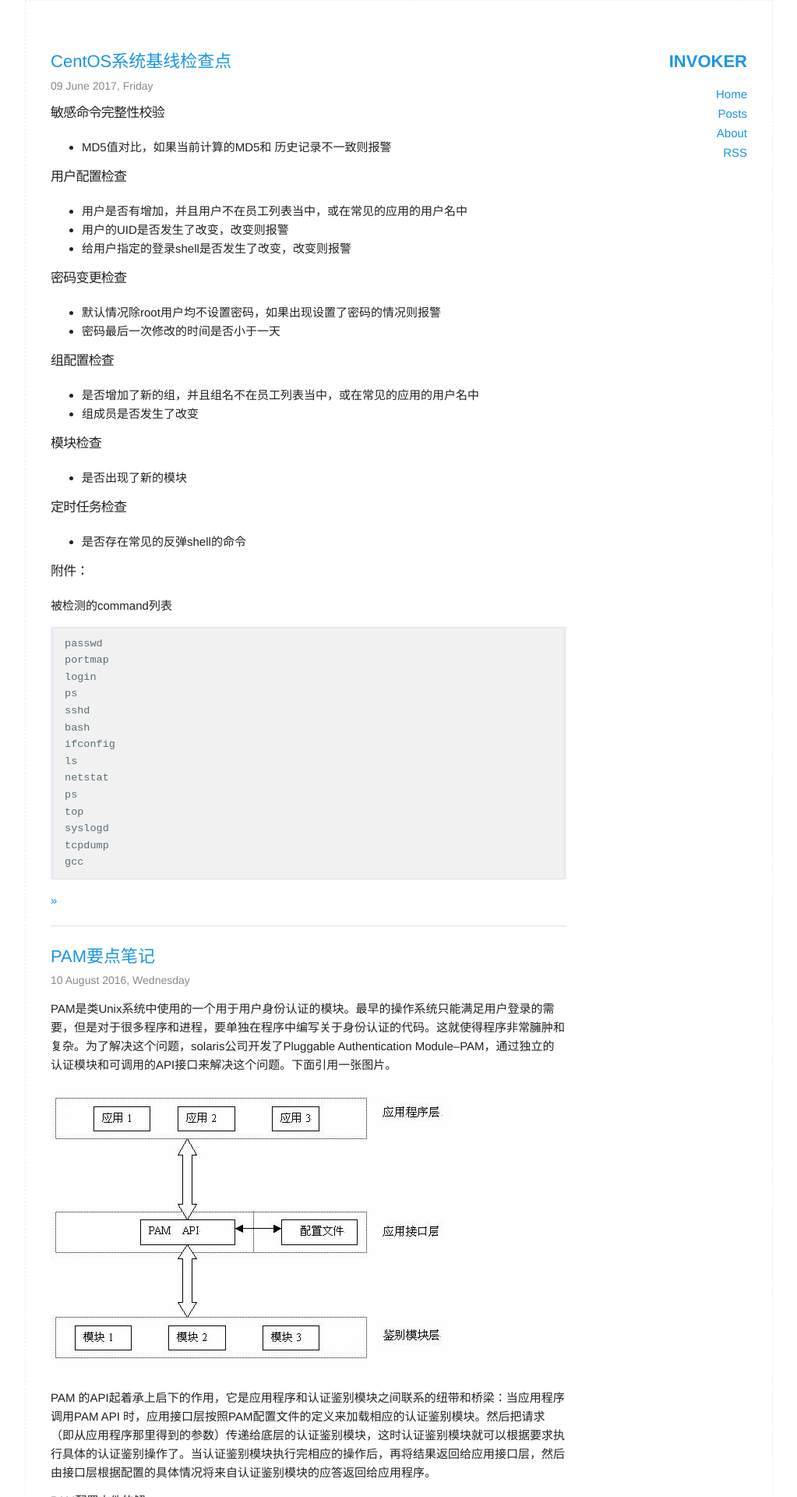
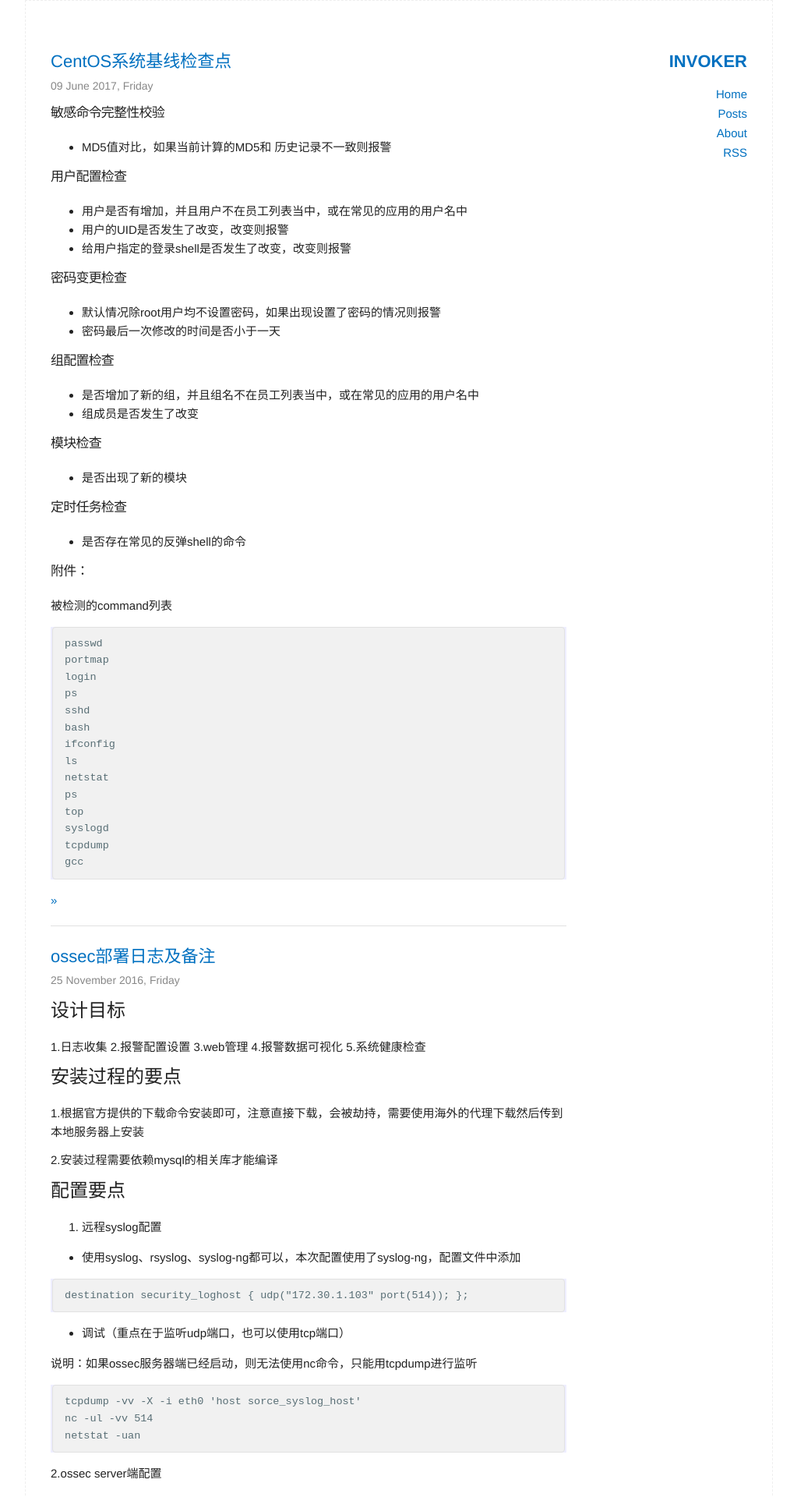
Before and after one commit to wangzf0225/wangzf0225.github.io, a Jekyll site: the page built from index.html, in a window 1280 px wide. Shown: the top 1920 px of the page at 78% size, without its empty margins (128-1151 px from the left). Built offline with Jekyll 4.4.1, drawn with Linux system fonts in a browser that asks for light colours; some of the changed text lies outside the part shown.

Commit message:
add new article

````diff
--- /dev/null
+++ b/_posts/2016-11-25-ossec-deploy-log-and-mark-comment.md
@@ -0,0 +1,135 @@
+---
+layout: post
+title:  "ossec部署日志及备注"
+date: 2016-11-25 15:06:26 +0800
+categories: note
+---
+# 设计目标
+
+1.日志收集
+2.报警配置设置
+3.web管理
+4.报警数据可视化
+5.系统健康检查
+
+# 安装过程的要点
+
+1.根据官方提供的下载命令安装即可，注意直接下载，会被劫持，需要使用海外的代理下载然后传到本地服务器上安装
+
+2.安装过程需要依赖mysql的相关库才能编译
+
+# 配置要点
+
+1. 远程syslog配置
+
+* 使用syslog、rsyslog、syslog-ng都可以，本次配置使用了syslog-ng，配置文件中添加
+
+```
+destination security_loghost { udp("172.30.1.103" port(514)); };
+```
+
+* 调试（重点在于监听udp端口，也可以使用tcp端口）
+
+说明：如果ossec服务器端已经启动，则无法使用nc命令，只能用tcpdump进行监听
+
+```
+tcpdump -vv -X -i eth0 'host sorce_syslog_host'
+nc -ul -vv 514
+netstat -uan
+```
+
+2.ossec server端配置
+
+* 配置监听514（syslog）端口
+
+```
+  <remote>
+    <connection>syslog</connection>
+    <port>514</port>
+    <protocol>udp</protocol>
+    <allowed-ips>172.30.3.0</allowed-ips>
+    <local_ip>172.30.1.103</local_ip>
+  </remote>
+```
+
+connection标签中可以使用syslog和secure，暂时没有测试两种方案的区别。配置成功后会在安装目录下的logs/alert/alert.log看到所有报警的日志。配置方案参考http://ossec.github.io/docs/syntax/head_ossec_config.remote.html#ossec-config-remote
+
+说明：syslog-output不是接受syslog，而是将报警发给其他syslog服务的server端。
+
+3.ossec规则配置
+
+ossec支持自定义的报警规则，处理的流程是这样的：
+
+```
+1.通过本地文件或者syslog读入一条日志
+2.启动pre-decode分析这条日志的基本信息，分别是fullevent，hostname，program_name，log
+3.根据pre-decode分析的结果的数据，按照docoder.xml（etc目录下）中的配置，按照一定规则分析该条日志的更多信息，并格式化，以便后面利用这里的数据进行报警规则的匹配
+4.报警（待续）
+```
+
+对于报警规则的设置，ossec开发了一个ossec-test配置测试工具（bin/ossec-test）
+
+官方文档：http://ossec-docs.readthedocs.io/en/latest/manual/rules-decoders/create-custom.html
+
+中文文档：http://www.freebuf.com/articles/network/36484.html
+
+官方示例：
+
+运行ossec-logtest -，会将一条日志的分析过程显示出来。当前我们是用一条程序测试的日志，这条日志不是产生于操作系统，ossec并没有找到关于这条日志的配置规则。
+```
+# /var/ossec/bin/ossec-logtest
+2013/11/01 10:39:07 ossec-testrule: INFO: Reading local decoder file.
+2013/11/01 10:39:07 ossec-testrule: INFO: Started (pid: 32109).
+ossec-testrule: Type one log per line.
+
+2013-11-01T10:01:04.600374-04:00 arrakis ossec-exampled[9123]: test connection from 192.168.1.1 via test-protocol1
+
+
+**Phase 1: Completed pre-decoding.
+       full event: '2013-11-01T10:01:04.600374-04:00 arrakis ossec-exampled[9123]: test connection from 192.168.1.1 via test-protocol1'
+       hostname: 'arrakis'
+       program_name: 'ossec-exampled'
+       log: 'test connection from 192.168.1.1 via test-protocol1'
+
+**Phase 2: Completed decoding.
+       No decoder matched.
+```
+
+下面考虑在decoder.xml文件中为这类日志添加一条规则
+
+```
+<decoder name="ossec-exampled">
+  <program_name>ossec-exampled</program_name>
+</decoder>
+
+```
+
+[可选]执行ossec-logtest -t测试配置文件。
+
+再次执行ossec-logtest -v
+
+```
+# /var/ossec/bin/ossec-logtest
+2013/11/01 10:52:09 ossec-testrule: INFO: Reading local decoder file.
+2013/11/01 10:52:09 ossec-testrule: INFO: Started (pid: 25151).
+ossec-testrule: Type one log per line.
+
+2013-11-01T10:01:04.600374-04:00 arrakis ossec-exampled[9123]: test connection from 192.168.1.1 via test-protocol1
+
+
+**Phase 1: Completed pre-decoding.
+       full event: '2013-11-01T10:01:04.600374-04:00 arrakis ossec-exampled[9123]: test connection from 192.168.1.1 via test-protocol1'
+       hostname: 'arrakis'
+       program_name: 'ossec-exampled'
+       log: 'test connection from 192.168.1.1 via test-protocol1'
+
+**Phase 2: Completed decoding.
+       decoder: 'ossec-exampled'
+```
+
+可以看到在**Phase 2的部分，已经可以识别出ossec-exampled的名称。
+
+
+#######
+*costom rule跨优先级报警的一个例子
+[http://linuxbsdos.com/2015/02/26/configure-ossec-to-not-email-alerts-on-iptables-denied-messages/]:http://linuxbsdos.com/2015/02/26/configure-ossec-to-not-email-alerts-on-iptables-denied-messages/
--- a/_sass/_base.scss
+++ b/_sass/_base.scss
@@ -174,7 +174,7 @@ p {
 /* Links
 –––––––––––––––––––––––––––––––––––––––––––––––––– */
 a {
-  color: #1b95e0;
+  color: #0070c0;
   text-decoration: none;
   //background-color: transparent;
   -webkit-transition: color .4s;
````
Also changed, not shown: 1 other file.
